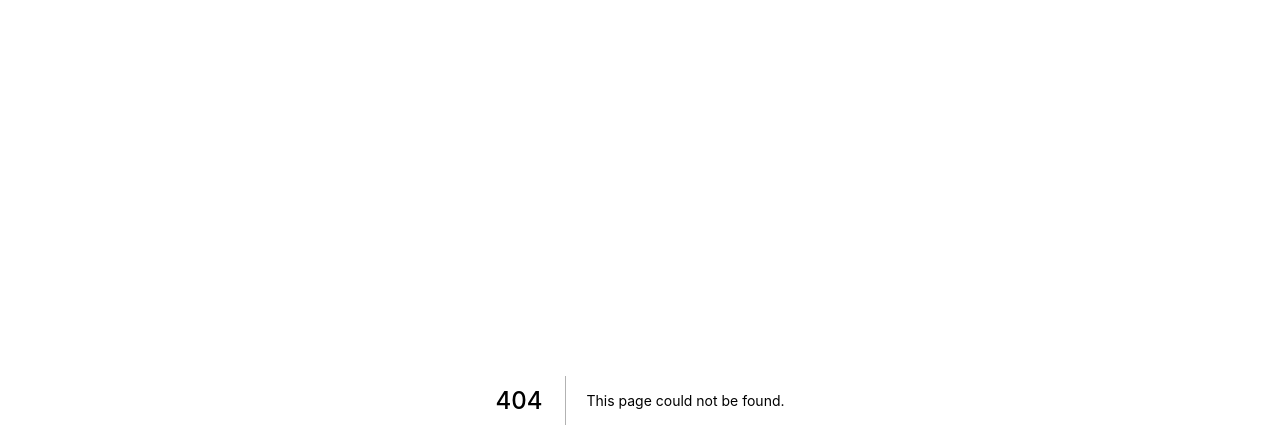
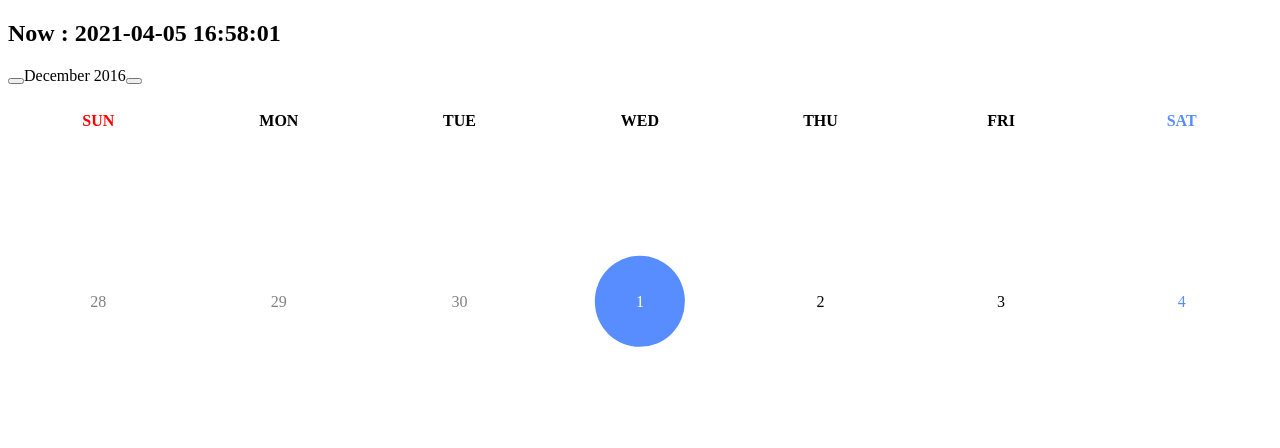
Before and after one commit to senspond20/nextTp-p1, a Next.js app: page /calendar in a window 1280 px wide. Before the commit this address had no page. Shown: the top 448 px of the page. Built offline with nearby package versions, Linux system fonts and the light colour scheme.

Commit message:
calendar

```diff
--- a/package.json
+++ b/package.json
@@ -18,6 +18,7 @@
     "axios": "^0.21.1",
     "dotenv": "^8.2.0",
     "express": "^4.17.1",
+    "moment": "^2.29.1",
     "next": "^10.1.3",
     "react": "^16.14.0",
     "react-dom": "^16.14.0",
--- /dev/null
+++ b/pages/calendar/index.tsx
@@ -0,0 +1,71 @@
+import React from "react";
+// 안써도 자동 한국시간 가져오지만 확실히 하기위해
+import 'moment/locale/ko';
+import moment from "moment";
+import "@public/calendar.css"
+
+const nowTime = moment().format('YYYY-MM-DD HH:mm:ss');
+console.log(nowTime)
+
+const today = moment();
+today.add(1,'days');
+
+console.log(today)
+
+function Calendar(){
+
+}
+
+const Handler = () =>{
+    return(
+        <div>
+            <h2>Now : {nowTime}</h2>
+
+            <div className="Calendar">
+                <div className="head">
+                    <button>
+                        {/*<MdChevronLeft />*/}
+                    </button>
+                    <span className="title">December 2016</span>
+                    <button>
+                        {/*<MdChevronRight />*/}
+                    </button>
+                </div>
+                <div className="body">
+                    <div className="row">
+                      {['SUN', 'MON', 'TUE', 'WED', 'THU', 'FRI', 'SAT'].map((el) => (
+                            <div className="box" key={el}>
+                                <span className="text">{el}</span>
+                            </div>
+                        ))}
+                    </div>
+
+                    <div className="row">
+                        <div className="box grayed">
+                            <span className="text">28</span>
+                        </div>
+                        <div className="box grayed">
+                            <span className="text">29</span>
+                        </div>
+                        <div className="box grayed">
+                            <span className="text">30</span>
+                        </div>
+                        <div className="box selected">
+                            <span className="text">1</span>
+                        </div>
+                        <div className="box">
+                            <span className="text">2</span>
+                        </div>
+                        <div className="box">
+                            <span className="text">3</span>
+                        </div>
+                        <div className="box">
+                            <span className="text">4</span>
+                        </div>
+                    </div>
+                </div>
+            </div>
+        </div>
+    )
+}
+export default Handler;
--- /dev/null
+++ b/public/calendar.css
@@ -0,0 +1,52 @@
+.Calendar {
+    user-select: none;
+}
+.Calendar .body .row {
+    display: flex;
+    cursor: pointer;
+}
+.Calendar .body .row:first-child {
+    cursor: initial;
+}
+.Calendar .body .row:first-child .box {
+    font-weight: bold;
+}
+.Calendar .body .row:first-child .box:hover > span.text {
+    background-color: white;
+}
+.Calendar .body .row .box {
+    position: relative;
+    display: inline-flex;
+    width: calc(100%/7);
+    height: 0;
+    padding-bottom: calc(100%/7);
+    font-size: 12pt;
+}
+.Calendar .body .row .box:first-child {
+    color: red;
+}
+.Calendar .body .row .box:last-child {
+    color: #588dff;
+}
+.Calendar .body .row .box.grayed {
+    color: gray;
+}
+.Calendar .body .row .box:hover span.text {
+    background-color: rgba(88, 141, 255, 0.1);
+}
+.Calendar .body .row .box.selected span.text {
+    background-color: #588dff;
+    color: white;
+}
+.Calendar .body .row .box span.text {
+    border-radius: 100%;
+    display: inline-flex;
+    justify-content: center;
+    align-items: center;
+    width: 50%;
+    height: 50%;
+    position: absolute;
+    top: 20%;
+    left: 50%;
+    transform: translate(-50%, -50%);
+}
```
Also changed, not shown: 1 other file (tests, documents, lock files or other folders).
